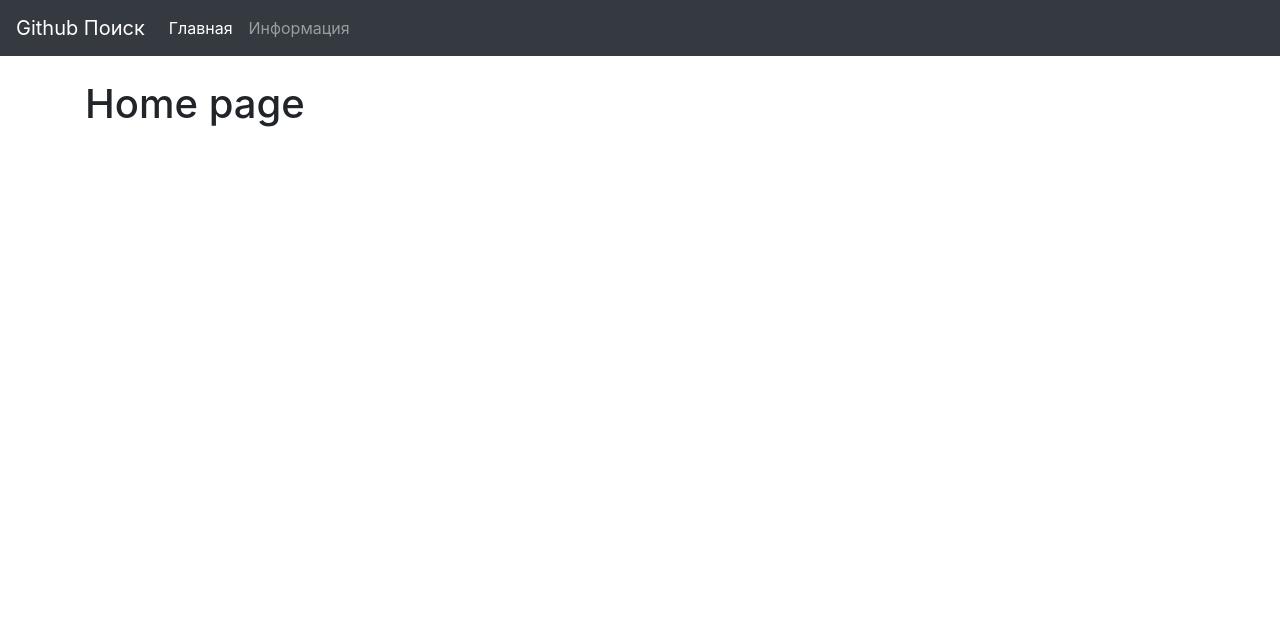
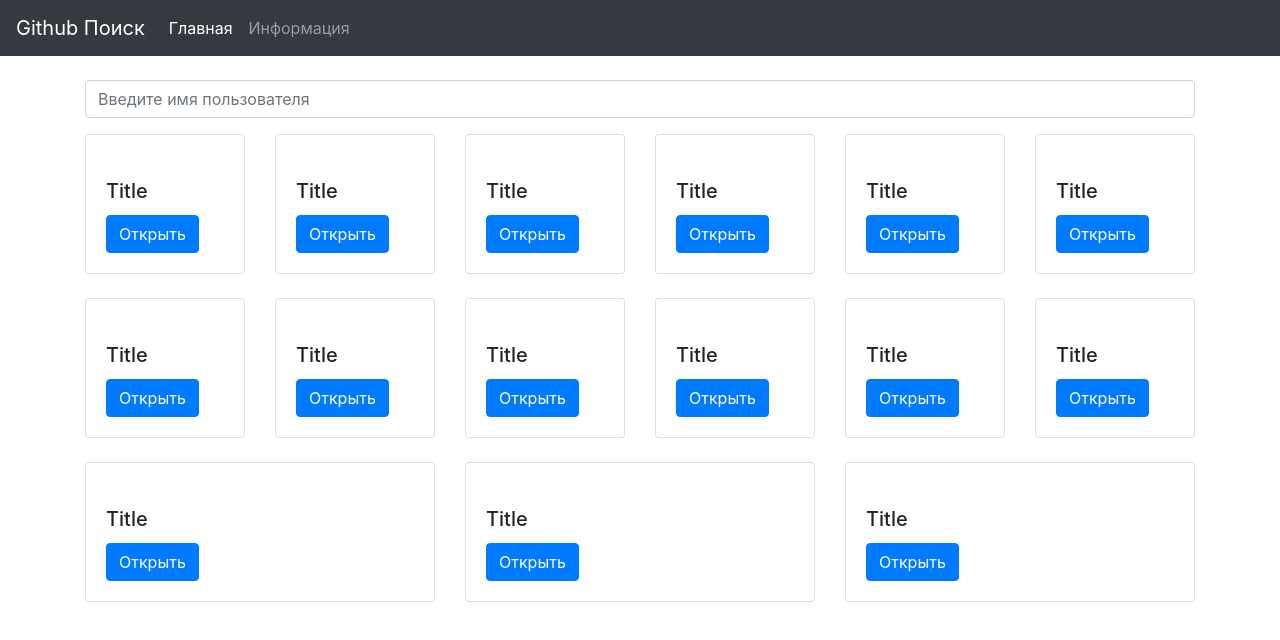
Before and after one commit to korolevpavel/udemy-react-hooks, a React (Create React App) app: page / in a window 1280 px wide. Shown: the top 640 px of the page. Built offline with nearby package versions, Linux system fonts and the light colour scheme.

Commit message:
Update pages

```diff
--- /dev/null
+++ b/src/components/Card.js
@@ -0,0 +1,16 @@
+import React from "react";
+import {Link} from "react-router-dom";
+
+export const Card = () => (
+    <div className="card">
+        <div className="card-body">
+            <img src={''} alt={''} className='card-img-top' />
+            <h5 className="card-title">Title</h5>
+            <Link
+                to={'/profile/'+'react'}
+                className="btn btn-primary">
+                Открыть
+            </Link>
+        </div>
+    </div>
+)
--- /dev/null
+++ b/src/components/Search.js
@@ -0,0 +1,14 @@
+import React from "react";
+
+export const Search = () => {
+
+    return (
+        <div className="form-group">
+            <input
+                type="text"
+                className="form-control"
+                placeholder="Введите имя пользователя"
+            />
+        </div>
+    )
+}
--- a/src/pages/About.js
+++ b/src/pages/About.js
@@ -3,8 +3,11 @@ import React from "react";
 export const About = () => {
 
     return (
-        <div>
-            <h1>About page</h1>
+        <div className="jumbotron">
+            <div className="container">
+                <h1 className="display-4">Информация</h1>
+                <p className="lead">Версия приложения: <strong>1.0.0</strong></p>
+            </div>
         </div>
     )
 }
--- a/src/pages/Home.js
+++ b/src/pages/Home.js
@@ -1,10 +1,29 @@
-import React from "react";
+import React, {Fragment} from "react";
+import {Search} from "../components/Search";
+import {Card} from "../components/Card";
 
 export const Home = () => {
 
+    const cards = new Array(15)
+        .fill('')
+        .map((_, i) => i)
+
+    console.log(cards)
+
     return (
-        <div>
-            <h1>Home page</h1>
-        </div>
+        <Fragment>
+            <Search/>
+
+            <div className="row">
+                {cards.map(card => {
+                    return (
+                        <div className="col-sm 4 mb-4" key={card}>
+                            <Card/>
+                        </div>
+                    )
+                })}
+            </div>
+
+        </Fragment>
     )
 }
```
